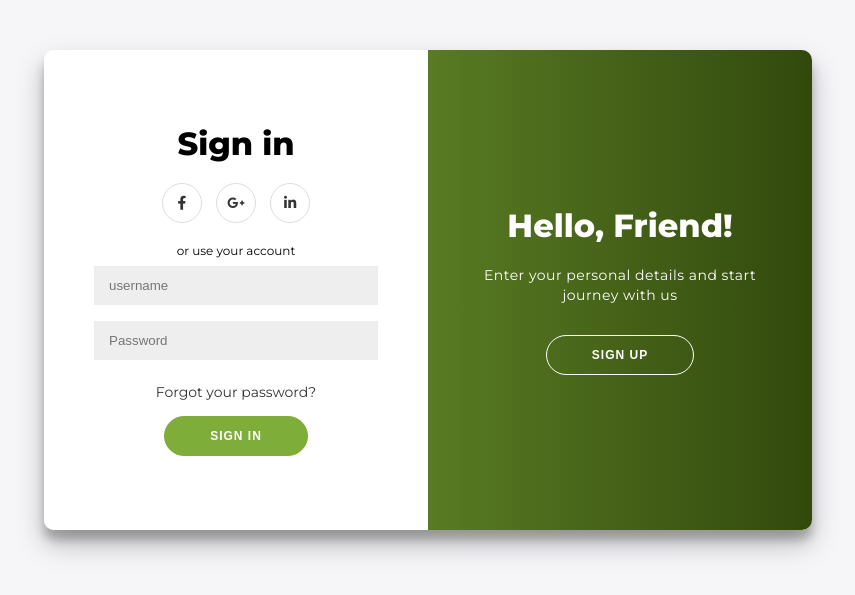
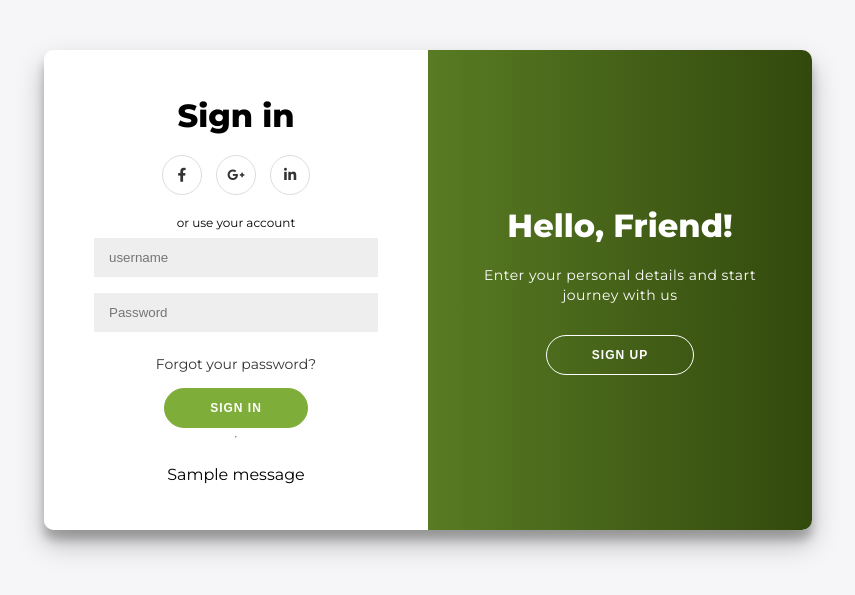
Before and after one commit to Yusif-Alaidy/Django_E-commerce, a Django app: page /join_us in a window 1280 px wide. Shown: the top 595 px of the page, without its empty margins (212-1067 px from the left). Run offline with Django 5.2, Linux system fonts and the light colour scheme; tables that the repository leaves empty hold one stand-in row (values such as "Sample post"); one stand-in notice (Sample message) is shown; some libraries are stand-ins or nearby versions.

Commit message:
add a flash message

```diff
--- a/accounts/templates/sign in & sign up.html
+++ b/accounts/templates/sign in & sign up.html
@@ -53,6 +53,14 @@
 				<input type="password" name="password" placeholder="Password" />
 				<a href="#">Forgot your password?</a>
 				<button>Sign In</button>
+				<hr>
+				<br>
+
+				{% if messages %}
+					{% for message in messages %}
+					<div class="alrt alert-{{message.tags}}" >{{ message }}</div>
+					{% endfor %}
+				{% endif %}
 			</form>
 		</div>
 		<div class="overlay-container">
```
